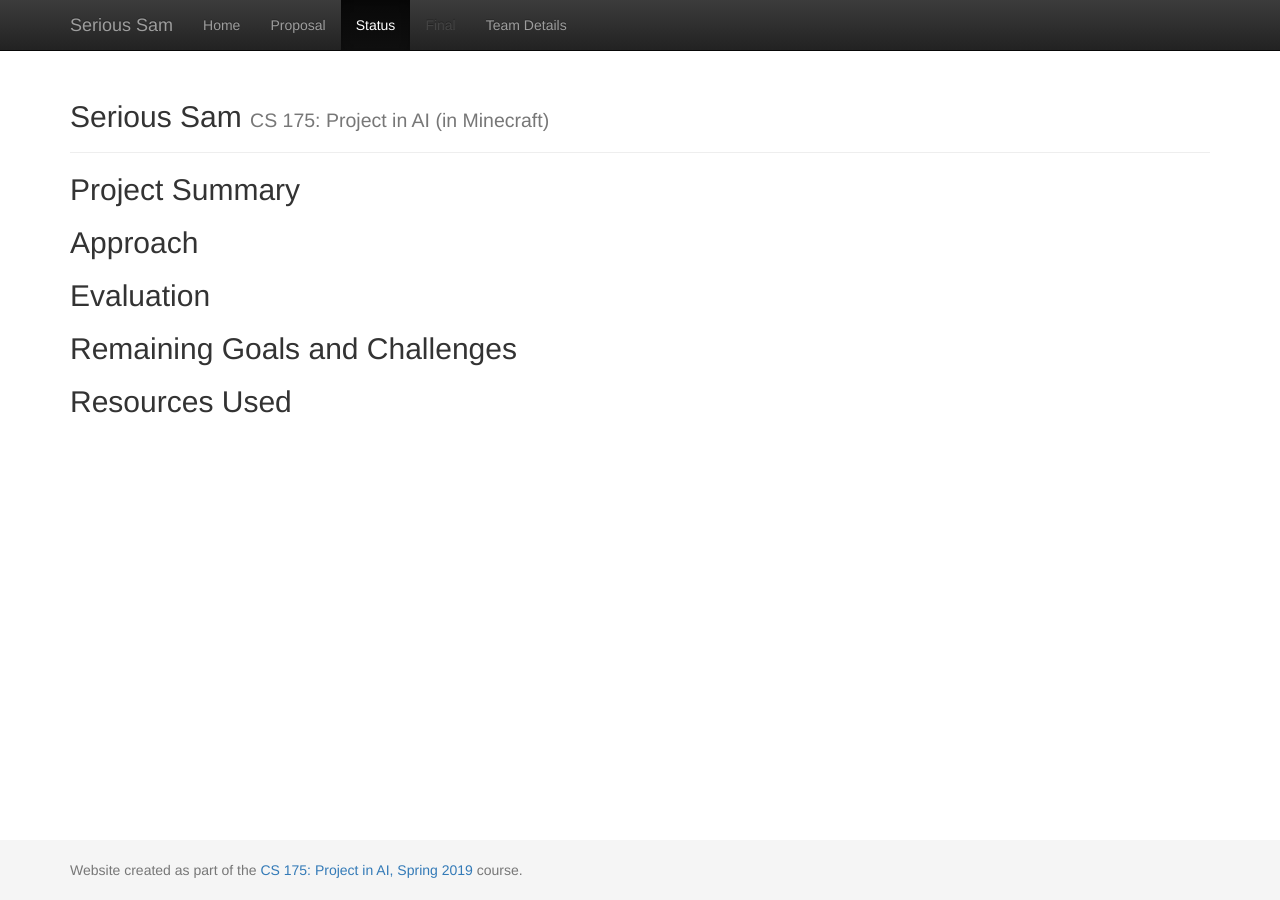
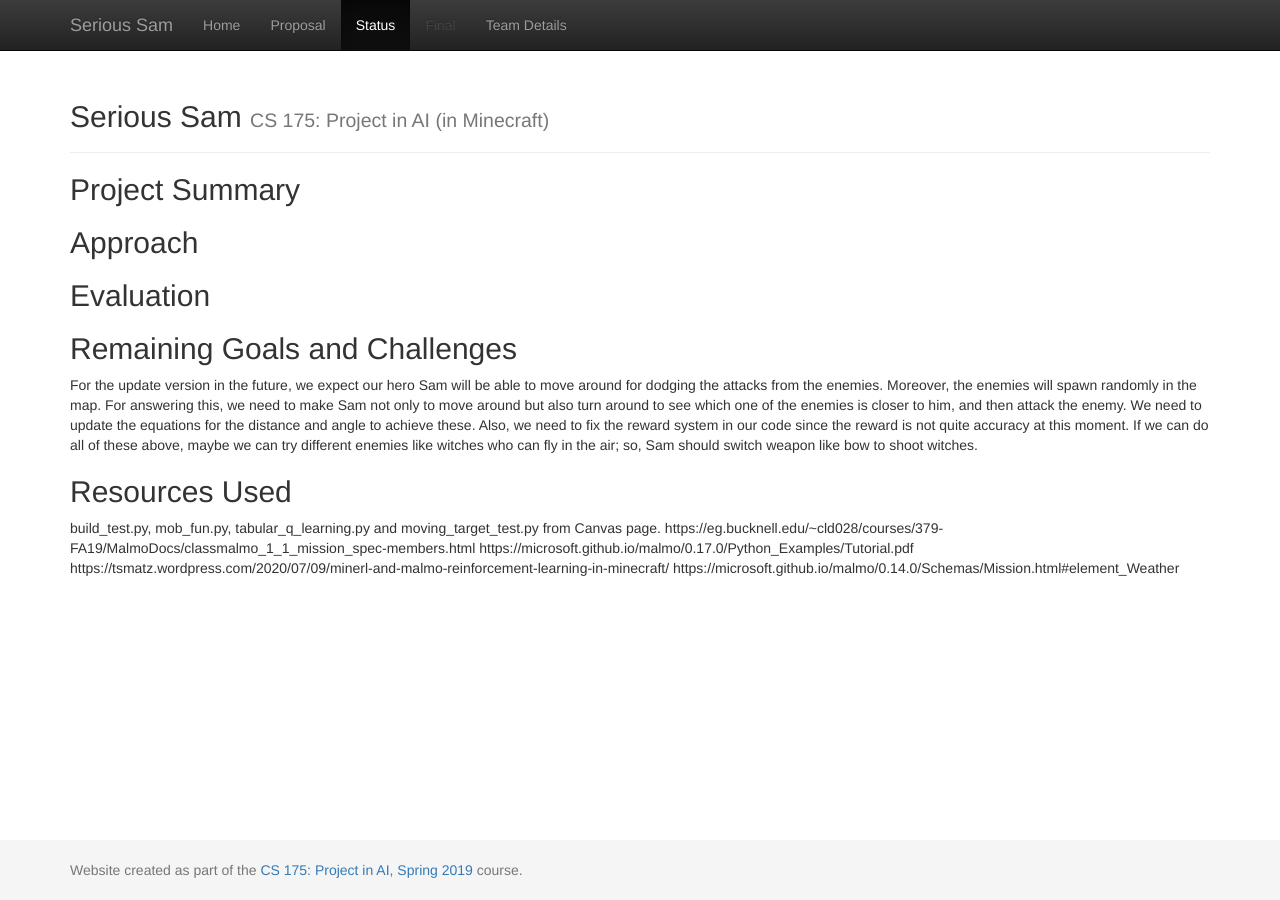
Before and after one commit to Superpanda35/Serious-Sam, a Jekyll site: the page built from docs/status.md, in a window 1280 px wide. Built offline with Jekyll 4.4.1, drawn with Linux system fonts in a browser that asks for light colours.

Commit message:
Update status.md

```diff
--- a/docs/status.md
+++ b/docs/status.md
@@ -18,7 +18,13 @@ title: Status
 
 ## Remaining Goals and Challenges ##
 
-
-
+  For the update version in the future, we expect our hero Sam will be able to move around for dodging the attacks from the enemies. Moreover, the enemies will spawn randomly in the map. For answering this, we need to make Sam not only to move around but also turn around to see which one of the enemies is closer to him, and then attack the enemy. We need to update the equations for the distance and angle to achieve these. Also, we need to fix the reward system in our code since the reward is not quite accuracy at this moment.
+If we can do all of these above, maybe we can try different enemies like witches who can fly in the air; so, Sam should switch weapon like bow to shoot witches.
 
 ## Resources Used ##
+
+build_test.py, mob_fun.py, tabular_q_learning.py and moving_target_test.py from Canvas page.
+https://eg.bucknell.edu/~cld028/courses/379-FA19/MalmoDocs/classmalmo_1_1_mission_spec-members.html
+https://microsoft.github.io/malmo/0.17.0/Python_Examples/Tutorial.pdf
+https://tsmatz.wordpress.com/2020/07/09/minerl-and-malmo-reinforcement-learning-in-minecraft/
+https://microsoft.github.io/malmo/0.14.0/Schemas/Mission.html#element_Weather
```
